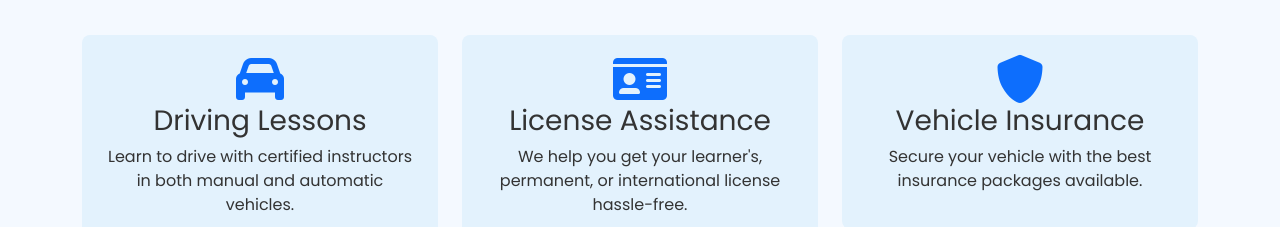
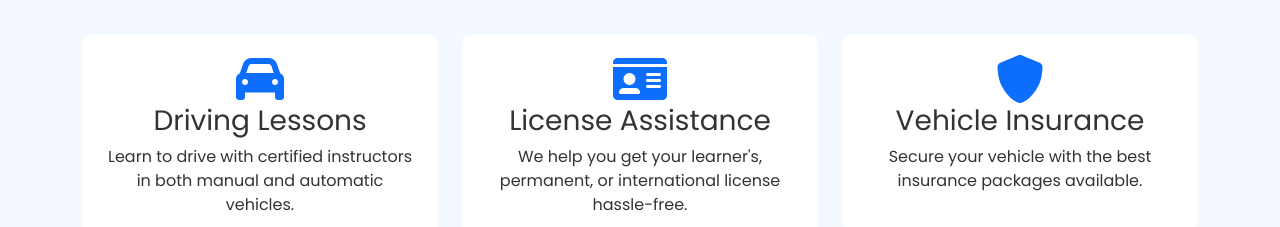
Before and after one commit to Song6297/WEB, a plain HTML site: page index.html in a window 1280 px wide. Shown: the part 573-800 px from the top of the page. Drawn offline with nearby package versions, Linux system fonts and the light colour scheme.

Commit message:
Update style.css

```diff
--- a/style.css
+++ b/style.css
@@ -18,7 +18,7 @@ body {
 }
 
 .service-card {
-  background: #e3f2fd;
+  background: #ffff;
   padding: 20px;
   border-radius: 8px;
   text-align: center;
```
